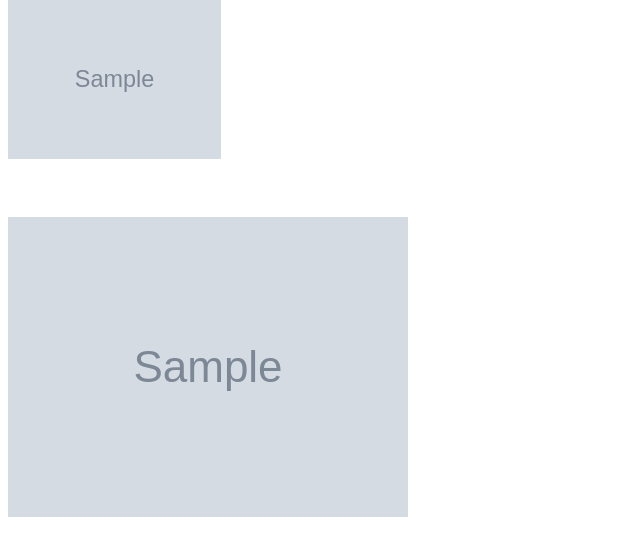
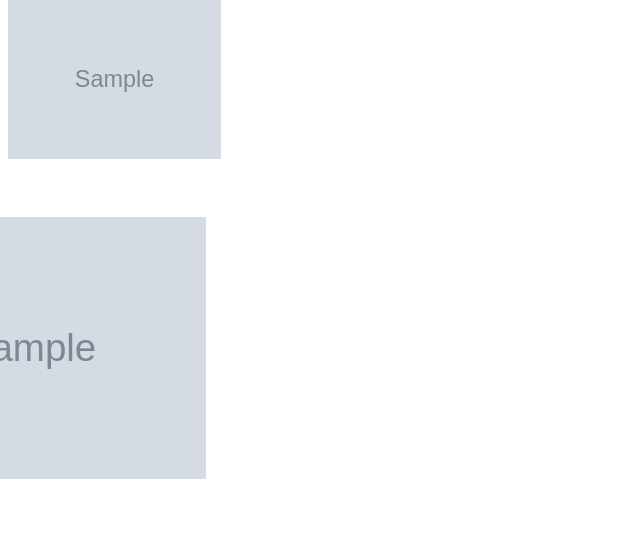
Before and after one commit to GaboxFH/cis4930-carfinder, a Django app: template finder/templates/result.html in a window 1280 px wide. Shown: the part 115-671 px from the top of the page, without its empty margins (0-640 px from the left). Run offline with Django 3.2, Linux system fonts and the light colour scheme; the template is opened without the code that fills it: most values are stand-ins (such as "Sample title", 1, 10 or a date in 2020); grey boxes marked "Sample" are stand-in pictures.

Commit message:
fixed the position of the chart

```diff
--- a/finder/static/css/style.css
+++ b/finder/static/css/style.css
@@ -17,7 +17,9 @@
 
 .plot{
     display: flex;
-    max-height: 400px;
+    max-width: 350px;
+    position: relative;
+    margin-left: -20%;
 }
 
 .plot_div{
```
